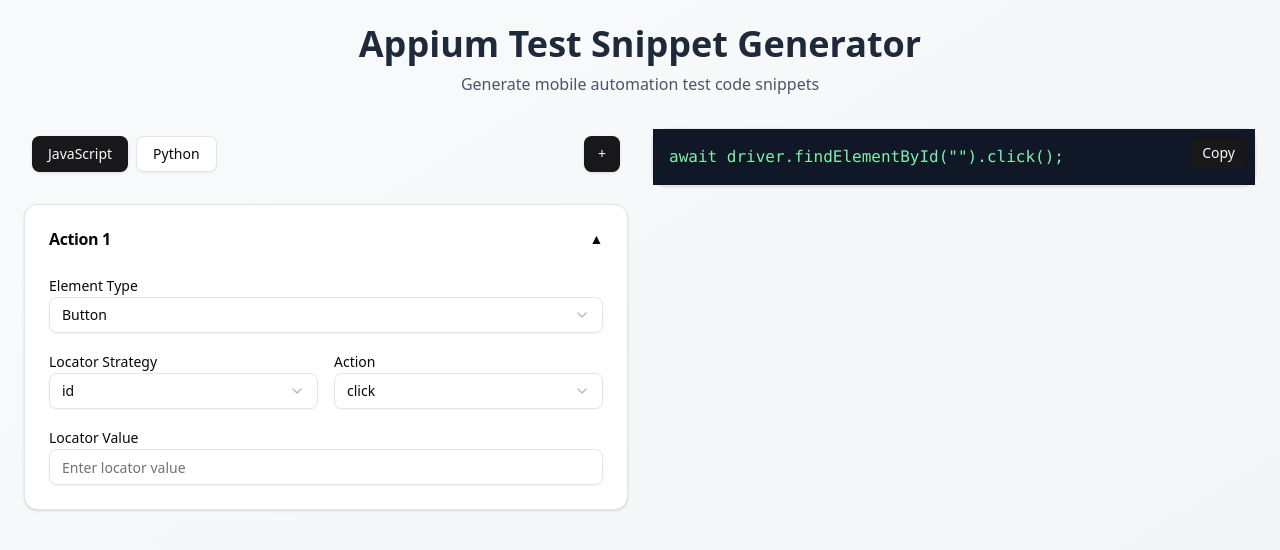
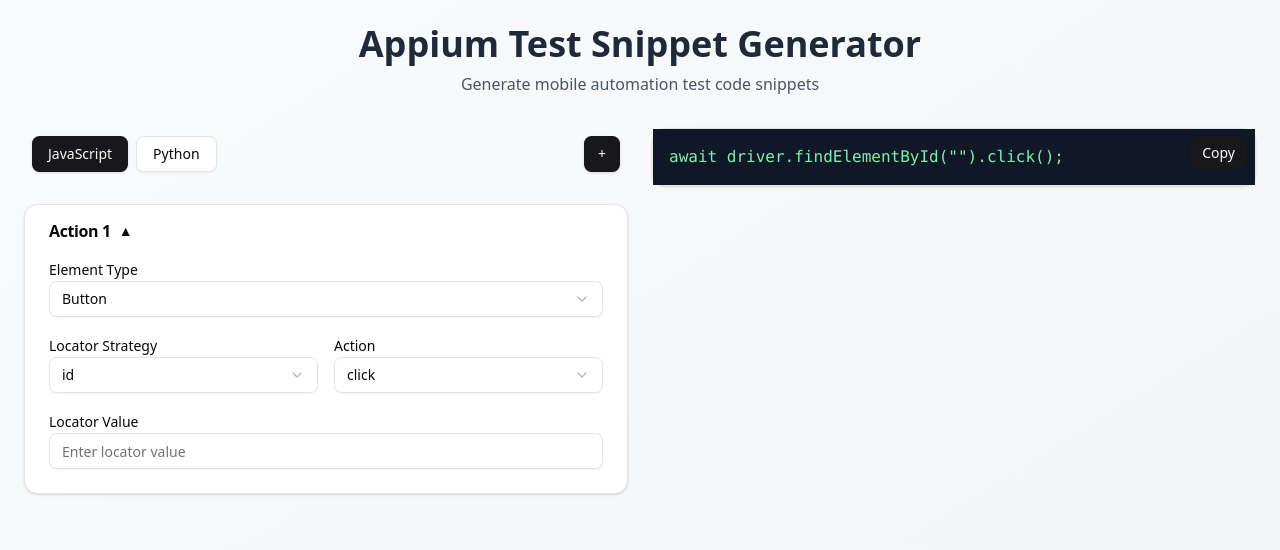
Before and after one commit to suwardhana/appium_snippet_generator, a React (Vite) app: page / in a window 1280 px wide. Shown: the top 550 px of the page. Built offline with nearby package versions, Linux system fonts and the light colour scheme.

Commit message:
add remove function

```diff
--- a/src/App.tsx
+++ b/src/App.tsx
@@ -29,9 +29,16 @@
       },
     ]);
     setCollapsedPanels([
-      ...collapsedPanels.map(() => true),
+      ...Array(formPanels.length).fill(true),
       false,
     ]);
+  };
+
+  const removePanel = (index: number) => {
+    const updated = formPanels.filter((_, i) => i !== index);
+    setFormPanels(updated);
+    const updatedCollapsed = collapsedPanels.filter((_, i) => i !== index);
+    setCollapsedPanels(updatedCollapsed);
   };
 
   const updateFormData = (index: number, newData: any) => {
@@ -80,6 +87,8 @@
                 index={index}
                 isCollapsed={collapsedPanels[index] || false}
                 onToggleCollapse={() => toggleCollapse(index)}
+                onRemove={() => removePanel(index)}
+                showRemove={formPanels.length > 1}
               />
             ))}
           </div>
--- a/src/components/FormPanel.jsx
+++ b/src/components/FormPanel.jsx
@@ -3,8 +3,9 @@
 import { Select, SelectContent, SelectItem, SelectTrigger, SelectValue } from './ui/select';
 import { Input } from './ui/input';
 import { Label } from './ui/label';
+import { Button } from './ui/button';
 
-export default function FormPanel({ formData, setFormData, index, isCollapsed, onToggleCollapse }) {
+export default function FormPanel({ formData, setFormData, index, isCollapsed, onToggleCollapse, onRemove, showRemove }) {
   const elementTypes = ['Button', 'Input', 'TextView', 'Image', 'Switch', 'Slider'];
   const locatorStrategies = ['id', 'xpath', 'accessibilityId', 'className', 'name', 'uiAutomator', 'iOSPredicate'];
   const actions = [
@@ -26,11 +27,16 @@
 
   return (
     <Card>
-      <CardHeader className="cursor-pointer" onClick={onToggleCollapse}>
-        <CardTitle className="flex justify-between items-center">
+      <CardHeader className="flex flex-row items-center justify-between space-y-0 py-4">
+        <CardTitle className="cursor-pointer flex items-center gap-2" onClick={onToggleCollapse}>
           Action {index + 1}
           <span className="text-sm">{isCollapsed ? '▼' : '▲'}</span>
         </CardTitle>
+        {showRemove && (
+          <Button variant="destructive" size="sm" onClick={onRemove}>
+            Remove
+          </Button>
+        )}
       </CardHeader>
       {!isCollapsed && (
         <CardContent className="space-y-4">
```
